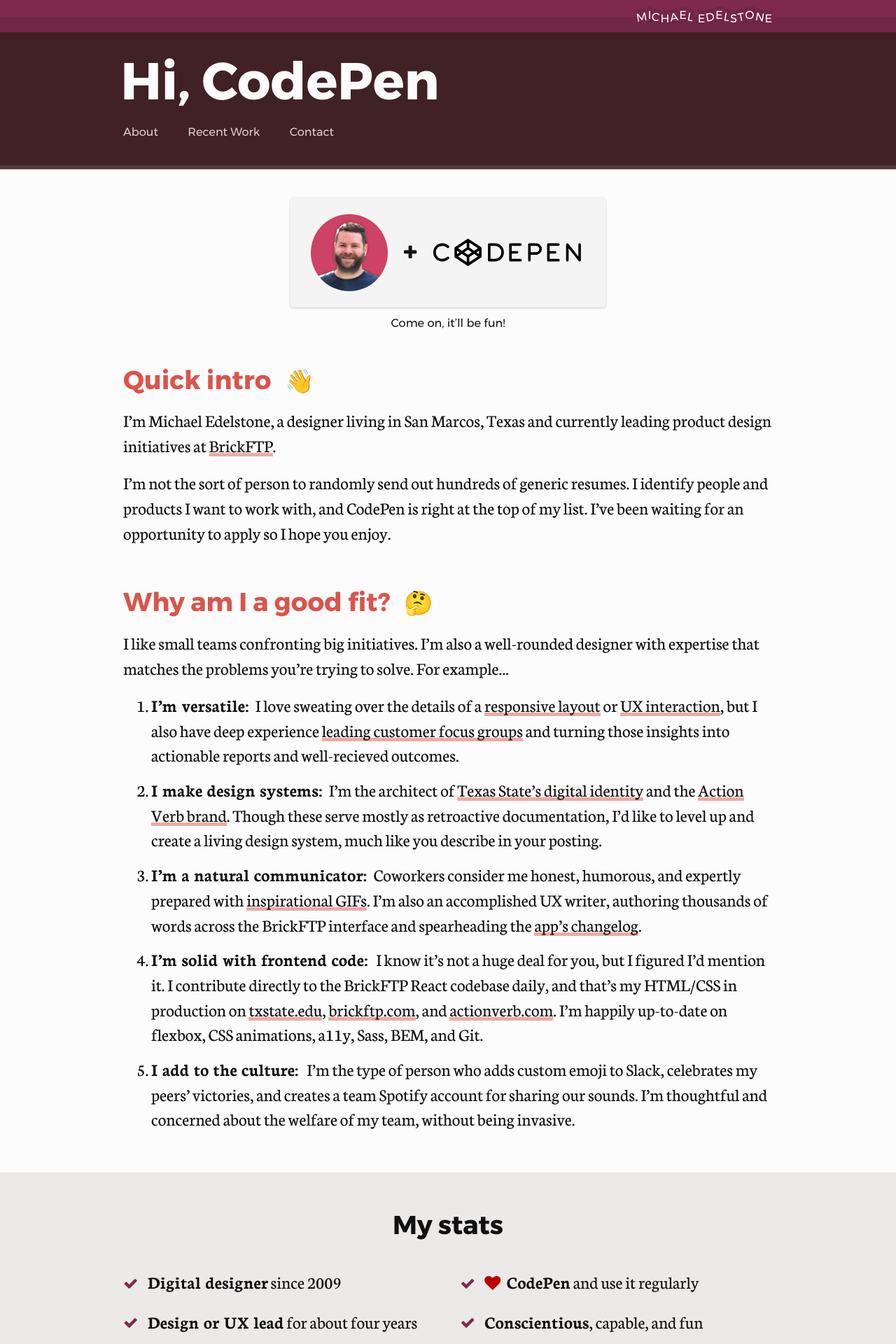
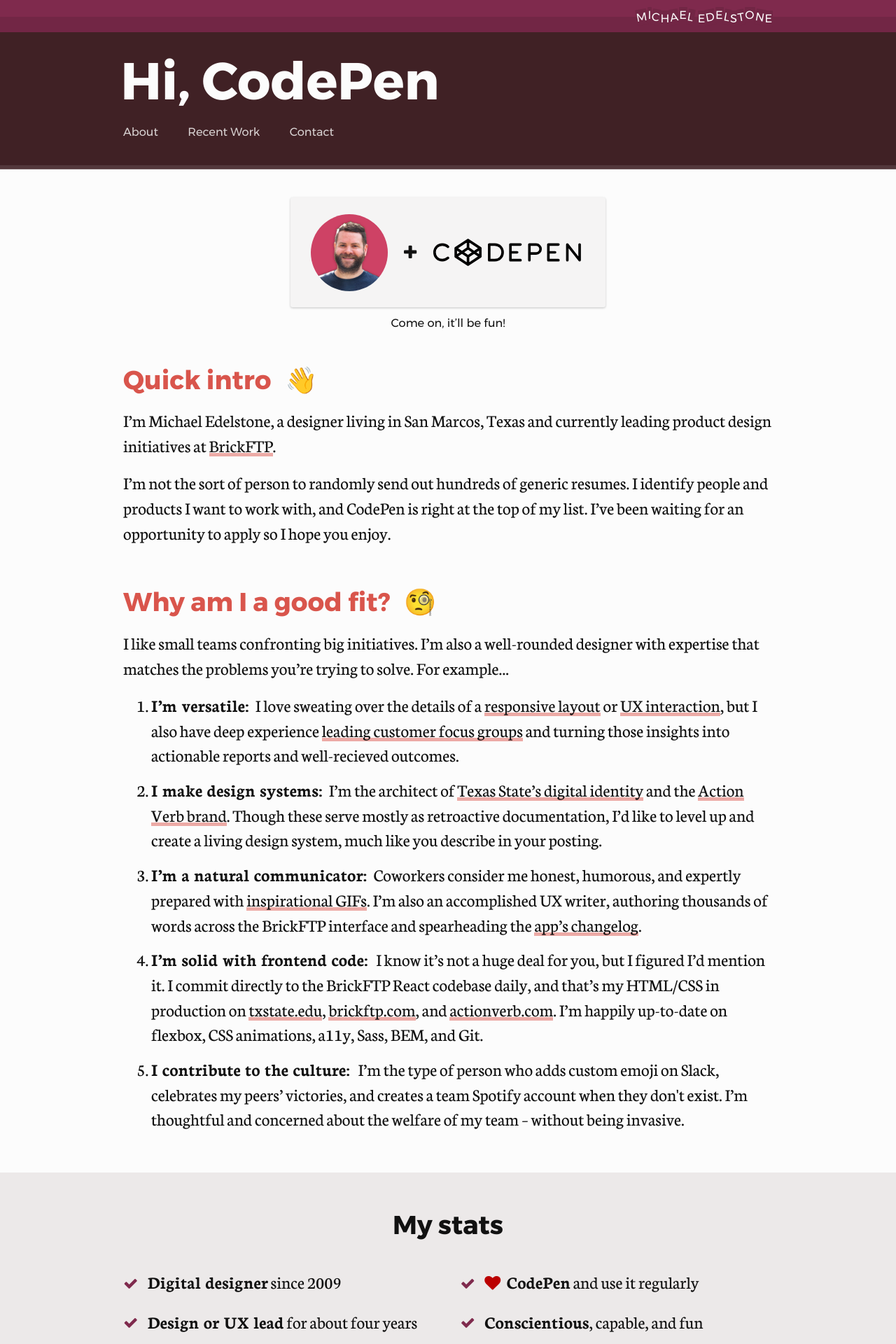
Before and after one commit to edelstone/my-website, a Jekyll site: the page built from codepen.html, in a window 1280 px wide. Shown: the top 1920 px of the page at 70% size. Built offline with Jekyll 4.4.1, drawn with Linux system fonts in a browser that asks for light colours; some of the changed text lies outside the part shown.

Commit message:
adds cover letter tweaks

```diff
--- a/_sass/cover-letter.scss
+++ b/_sass/cover-letter.scss
@@ -60,7 +60,6 @@
 
     .emoji {
       margin-left: 1rem;
-      font-size: 90%;
     }
 
     li {
--- a/codepen.html
+++ b/codepen.html
@@ -37,14 +37,14 @@ button-next-link: /portfolio
 		</div>
 
 		<div class="reasons-im-a-fit">
-			<h2>Why am I a good fit? <span class="emoji">🤔</span></h2>
+			<h2>Why am I a good fit? <span class="emoji">🧐</span></h2>
 			<p>I like small teams confronting big initiatives. I’m also a well-rounded designer with expertise that matches the problems you’re trying to solve. For example...</p>
 			<ol>
 				<li><span class="inline-header">I’m versatile:</span> I love sweating over the details of a <a href="/portfolio/texas-state-homepage#mockups">responsive layout</a> or <a href="https://invis.io/PNC0MQOE5">UX interaction</a>, but I also have deep experience <a href="/portfolio/gato-cms#focus-groups">leading customer focus groups</a> and turning those insights into actionable reports and well-recieved outcomes.</li>
 				<li><span class="inline-header">I make design systems:</span> I’m the architect of <a href="/portfolio/texas-state-brand">Texas State’s digital identity</a> and the <a href="https://actionverb.com/styleguide">Action Verb brand</a>. Though these serve mostly as retroactive documentation, I’d like to level up and create a living design system, much like you describe in your posting.</li>
 				<li><span class="inline-header">I’m a natural communicator:</span> Coworkers consider me honest, humorous, and expertly prepared with <a href="https://i.giphy.com/media/l0He3TjUldAZ4IXdK/source.gif">inspirational GIFs</a>. I’m also an accomplished UX writer, authoring thousands of words across the BrickFTP interface and spearheading the <a href="https://headwayapp.co/brickftp-updates">app’s changelog</a>.</li>
-				<li><span class="inline-header">I’m solid with frontend code: </span> I know it’s not a huge deal for you, but I figured I’d mention it. I contribute directly to the BrickFTP React codebase daily, and that’s my HTML/CSS in production on <a href="http://txstate.edu">txstate.edu</a>, <a href="https://brickftp.com">brickftp.com</a>, and <a href="https://actionverb.com">actionverb.com</a>. I’m happily up-to-date on flexbox, CSS animations, a11y, Sass, BEM, and Git.</li>
-				<li><span class="inline-header">I add to the culture: </span> I’m the type of person who adds custom emoji to Slack, celebrates my peers’ victories, and creates a team Spotify account for sharing our sounds. I’m thoughtful and concerned about the welfare of my team, without being invasive.</li>
+				<li><span class="inline-header">I’m solid with frontend code: </span> I know it’s not a huge deal for you, but I figured I’d mention it. I commit directly to the BrickFTP React codebase daily, and that’s my HTML/CSS in production on <a href="http://txstate.edu">txstate.edu</a>, <a href="https://brickftp.com">brickftp.com</a>, and <a href="https://actionverb.com">actionverb.com</a>. I’m happily up-to-date on flexbox, CSS animations, a11y, Sass, BEM, and Git.</li>
+				<li><span class="inline-header">I contribute to the culture: </span> I’m the type of person who adds custom emoji on Slack, celebrates my peers’ victories, and creates a team Spotify account when they don't exist. I’m thoughtful and concerned about the welfare of my team – without being invasive.</li>
 			</ol>
 		</div>
 
@@ -55,7 +55,7 @@ button-next-link: /portfolio
 					<ul class="important-updates fa-ul">
 						<li><i class="fa-li fa fa-check"></i><b>Digital designer</b> since 2009</li>
 						<li><i class="fa-li fa fa-check"></i><b>Design or UX lead</b> for about four years</li>
-						<li><i class="fa-li fa fa-check"></i><b>Broad skillset</b> including user research, UX writing, design systems, and code</li>
+						<li><i class="fa-li fa fa-check"></i><b>Broad skillset</b> spanning user research, design systems, UX writing, and code</li>
 					</ul>
 				</div>
 				<div class="col col-2">
```
